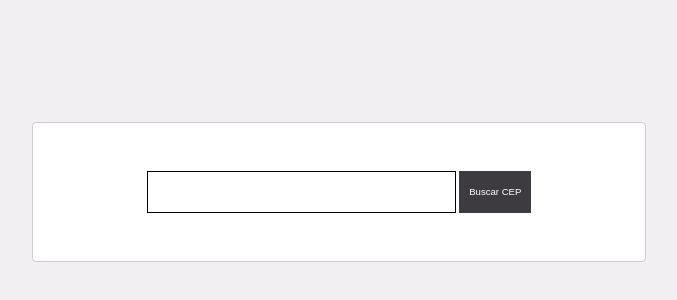
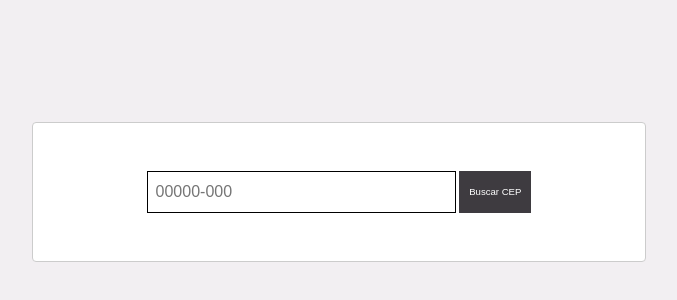
Before and after one commit to Lu4nScr1pt1ng/buscandocep, a React (Vite) app: page / in a window 1280 px wide. Shown: the part 208-508 px from the top of the page, without its empty margins (301-978 px from the left). Built offline with nearby package versions, Linux system fonts and the light colour scheme.

Commit message:
input mask

```diff
--- a/package.json
+++ b/package.json
@@ -12,11 +12,13 @@
     "axios": "^0.27.2",
     "react": "^18.2.0",
     "react-dom": "^18.2.0",
+    "react-input-mask": "^2.0.4",
     "sass": "^1.54.9"
   },
   "devDependencies": {
     "@types/react": "^18.0.17",
     "@types/react-dom": "^18.0.6",
+    "@types/react-input-mask": "^3.0.1",
     "@typescript-eslint/eslint-plugin": "^5.37.0",
     "@typescript-eslint/parser": "^5.37.0",
     "@vitejs/plugin-react": "^2.1.0",
--- a/src/App.tsx
+++ b/src/App.tsx
@@ -1,4 +1,6 @@
+/* eslint-disable max-len */
 import React, { useState, useCallback } from 'react';
+import InputMask from 'react-input-mask';
 import './styles.css';
 
 import api from './services/api';
@@ -8,6 +10,12 @@ interface CepInfoProps{
     logradouro: string,
     uf: string,
     localidade: string,
+}
+
+// @ts-ignore
+function CepInput(props) {
+  // eslint-disable-next-line react/prop-types, react/destructuring-assignment, react/self-closing-comp
+  return <InputMask mask="99999-999" placeholder="00000-000" onChange={props.onChange} value={props.value}></InputMask>;
 }
 
 function App() {
@@ -42,7 +50,8 @@ function App() {
   }, [cepInput, err]);
 
   function handleInputChange(e: React.ChangeEvent<HTMLInputElement>) {
-    setCepInput(e.target.value);
+    const filtering = e.target.value.replace(/\D/g, '');
+    setCepInput(filtering);
   }
 
   return (
@@ -52,7 +61,7 @@ function App() {
           {err}
           <div className="box">
             <form onSubmit={handleSubmit} className="box__form">
-              <input type="number" value={cepInput} onChange={(e) => { handleInputChange(e); }} maxLength={8} />
+              <CepInput value={cepInput} onChange={(e: React.ChangeEvent<HTMLInputElement>) => { handleInputChange(e); }} />
               <button type="submit">Buscar CEP</button>
             </form>
           </div>
```
Also changed, not shown: 1 other file (tests, documents, lock files or other folders).
